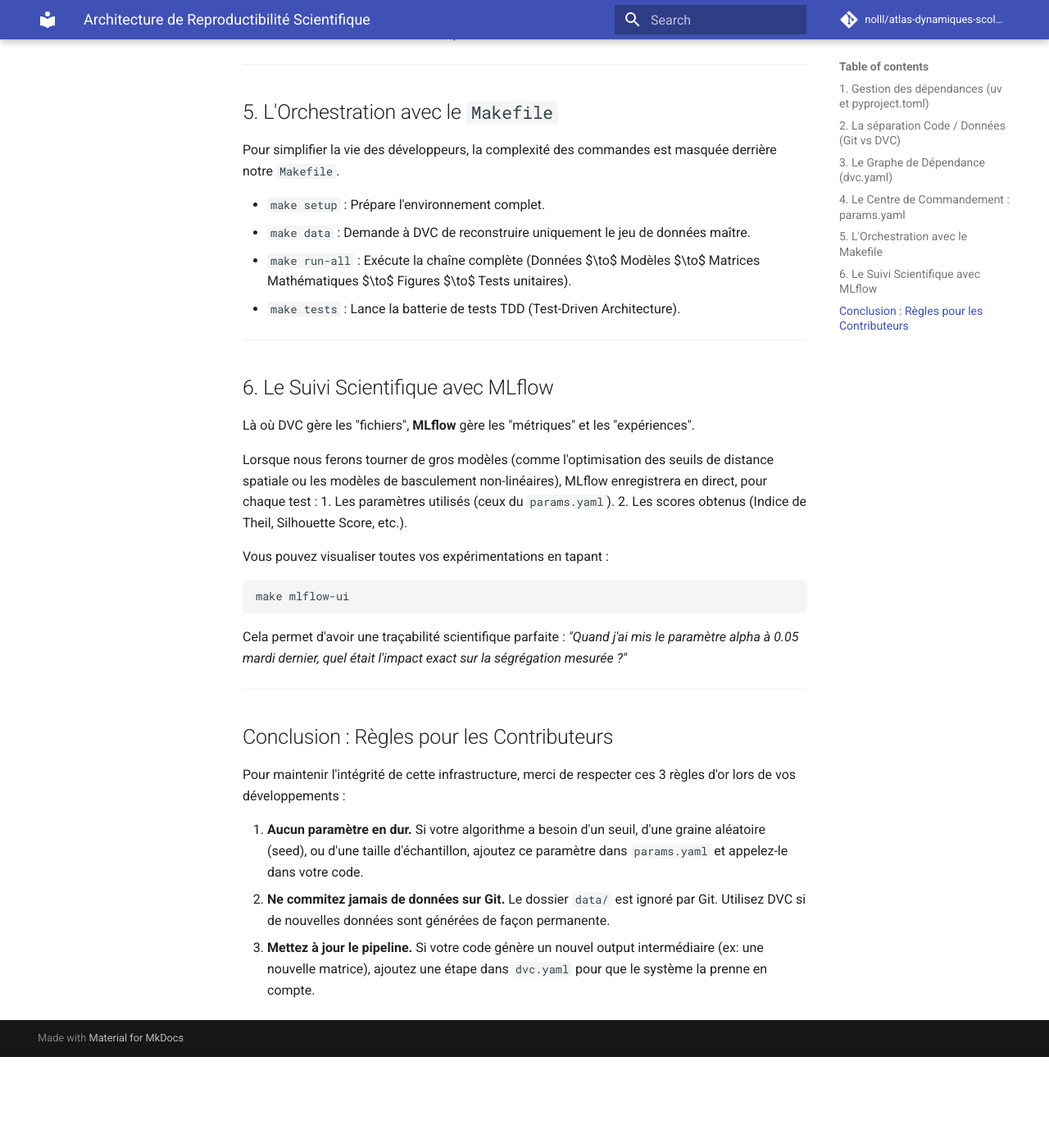
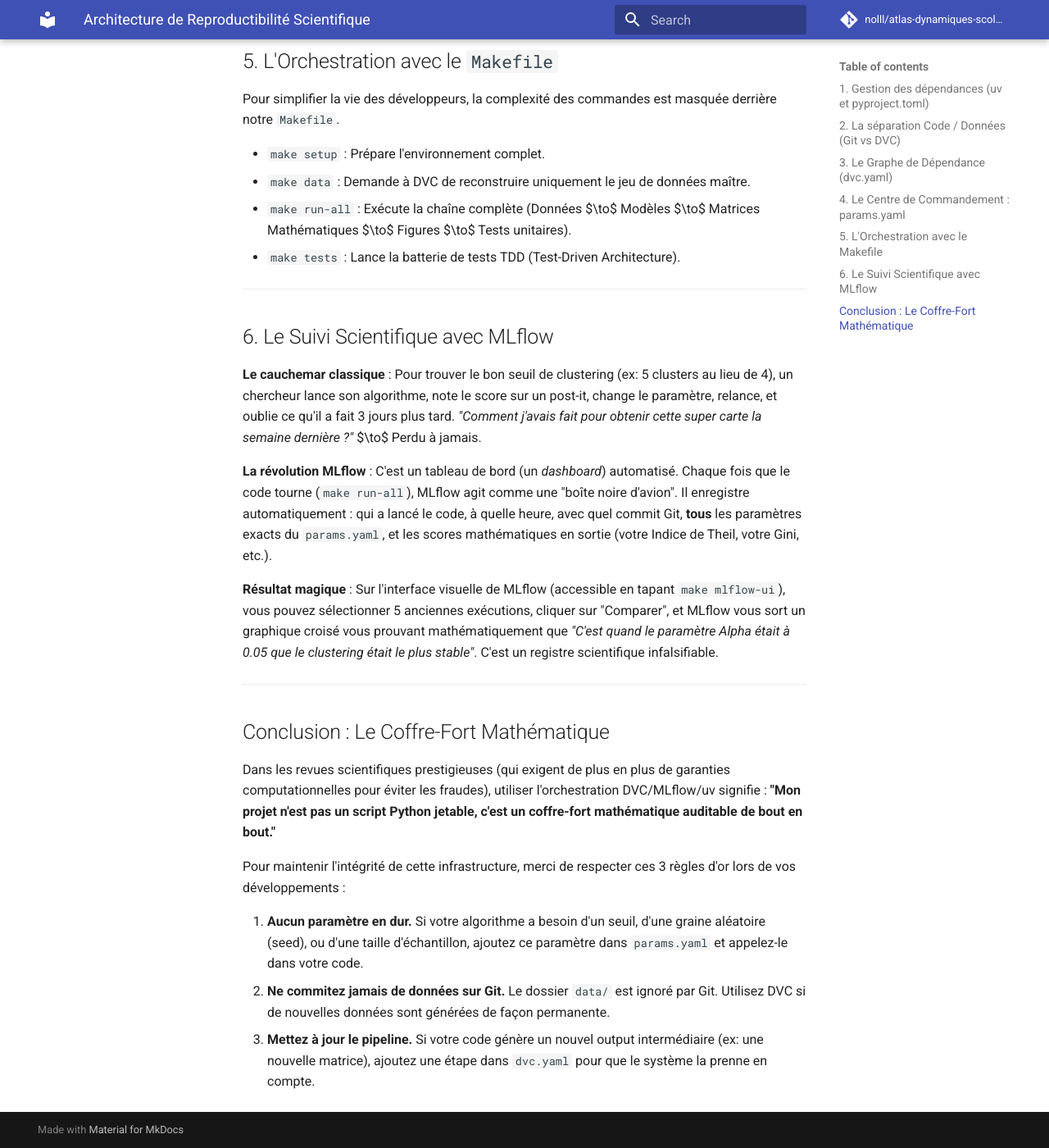
Before and after one commit to nolll77/atlas-dynamiques-scolaires, an MkDocs documentation site: the page built from docs/REPRODUCTIBILITE_SCIENTIFIQUE.md, in a window 1280 px wide and 1400 px high, scrolled down 2747 px. Shown: the whole window at 82% size. Built offline with MkDocs 1.6.1 and Material for MkDocs 9.7.7, drawn with Linux system fonts in a browser that asks for light colours; comment, search, counter and statistics services are not loaded; before the commit the page ends 4036 px from its top, so only the background shows below that; some of the changed text lies outside the part shown.

Commit message:
docs: inject nightmare vs revolution narrative for DVC and MLflow

````diff
--- a/docs/REPRODUCTIBILITE_SCIENTIFIQUE.md
+++ b/docs/REPRODUCTIBILITE_SCIENTIFIQUE.md
@@ -23,19 +23,12 @@
 
 ## 2. La séparation Code / Données (Git vs DVC)
 
-Git est excellent pour gérer les versions du code texte (`.py`, `.md`), mais il est incapable de gérer efficacement de lourds fichiers de données (les bases CSV de l'INSEE, les shapefiles, les modèles entraînés).
+**Le cauchemar classique** : Dans 95% des laboratoires, les chercheurs s'échangent des fichiers par mail ou sur des clés USB nommés `data_v1.csv`, `data_v2_FINAL.csv`. Quand vient l'heure de publier l'article, personne ne sait *exactement* quel fichier a été utilisé pour générer la Figure 3. Et on ne peut pas mettre 50 Go de données sur GitHub, car Git n'est pas fait pour ça et plante.
 
-C'est ici qu'intervient **DVC**.
-- **Git** versionne l'intelligence (l'algorithme).
-- **DVC** versionne la matière première (la donnée) et les résultats.
+**La révolution DVC** :
+DVC fait pour la *Data* ce que Git fait pour le *Code*. Au lieu d'uploader les gros fichiers sur GitHub, DVC les envoie discrètement sur un stockage décentralisé "bon marché" (Google Drive, S3). Sur GitHub, DVC ne laisse qu'un minuscule fichier texte contenant un "hachage" (ex: `master_dataset.parquet.dvc`).
 
-DVC agit exactement comme Git, mais pour les données. Il stocke les métadonnées de hachage dans des fichiers minuscules (`.dvc`), que l'on commite sur Git. Les vraies données lourdes, elles, sont stockées sur un *remote* (Google Drive, S3, etc.).
-
-Si vous clonez le dépôt, vous tapez :
-```bash
-dvc pull
-```
-Et DVC ira chercher la version exacte des données qui correspond au code actuel de votre branche Git. Plus de `donnees_finales_V3_final_pour_de_vrai.csv` !
+**Résultat magique** : Si dans 2 ans vous faites un `git checkout ancienne_branche`, puis tapez `dvc pull`, DVC ira télécharger *exactement* le bon jeu de données qui correspondait à votre code à la seconde près. C'est la garantie absolue de ne jamais "perdre" la donnée qui a justifié une publication.
 
 ---
 
@@ -101,21 +94,18 @@
 
 ## 6. Le Suivi Scientifique avec MLflow
 
-Là où DVC gère les "fichiers", **MLflow** gère les "métriques" et les "expériences".
+**Le cauchemar classique** : Pour trouver le bon seuil de clustering (ex: 5 clusters au lieu de 4), un chercheur lance son algorithme, note le score sur un post-it, change le paramètre, relance, et oublie ce qu'il a fait 3 jours plus tard. *"Comment j'avais fait pour obtenir cette super carte la semaine dernière ?"* $\to$ Perdu à jamais.
 
-Lorsque nous ferons tourner de gros modèles (comme l'optimisation des seuils de distance spatiale ou les modèles de basculement non-linéaires), MLflow enregistrera en direct, pour chaque test :
-1. Les paramètres utilisés (ceux du `params.yaml`).
-2. Les scores obtenus (Indice de Theil, Silhouette Score, etc.).
+**La révolution MLflow** :
+C'est un tableau de bord (un *dashboard*) automatisé. Chaque fois que le code tourne (`make run-all`), MLflow agit comme une "boîte noire d'avion". Il enregistre automatiquement : qui a lancé le code, à quelle heure, avec quel commit Git, **tous** les paramètres exacts du `params.yaml`, et les scores mathématiques en sortie (votre Indice de Theil, votre Gini, etc.).
 
-Vous pouvez visualiser toutes vos expérimentations en tapant :
-```bash
-make mlflow-ui
-```
-Cela permet d'avoir une traçabilité scientifique parfaite : *"Quand j'ai mis le paramètre alpha à 0.05 mardi dernier, quel était l'impact exact sur la ségrégation mesurée ?"*
+**Résultat magique** : Sur l'interface visuelle de MLflow (accessible en tapant `make mlflow-ui`), vous pouvez sélectionner 5 anciennes exécutions, cliquer sur "Comparer", et MLflow vous sort un graphique croisé vous prouvant mathématiquement que *"C'est quand le paramètre Alpha était à 0.05 que le clustering était le plus stable"*. C'est un registre scientifique infalsifiable.
 
 ---
 
-## Conclusion : Règles pour les Contributeurs
+## Conclusion : Le Coffre-Fort Mathématique
+
+Dans les revues scientifiques prestigieuses (qui exigent de plus en plus de garanties computationnelles pour éviter les fraudes), utiliser l'orchestration DVC/MLflow/uv signifie : **"Mon projet n'est pas un script Python jetable, c'est un coffre-fort mathématique auditable de bout en bout."**
 
 Pour maintenir l'intégrité de cette infrastructure, merci de respecter ces 3 règles d'or lors de vos développements :
 
````
